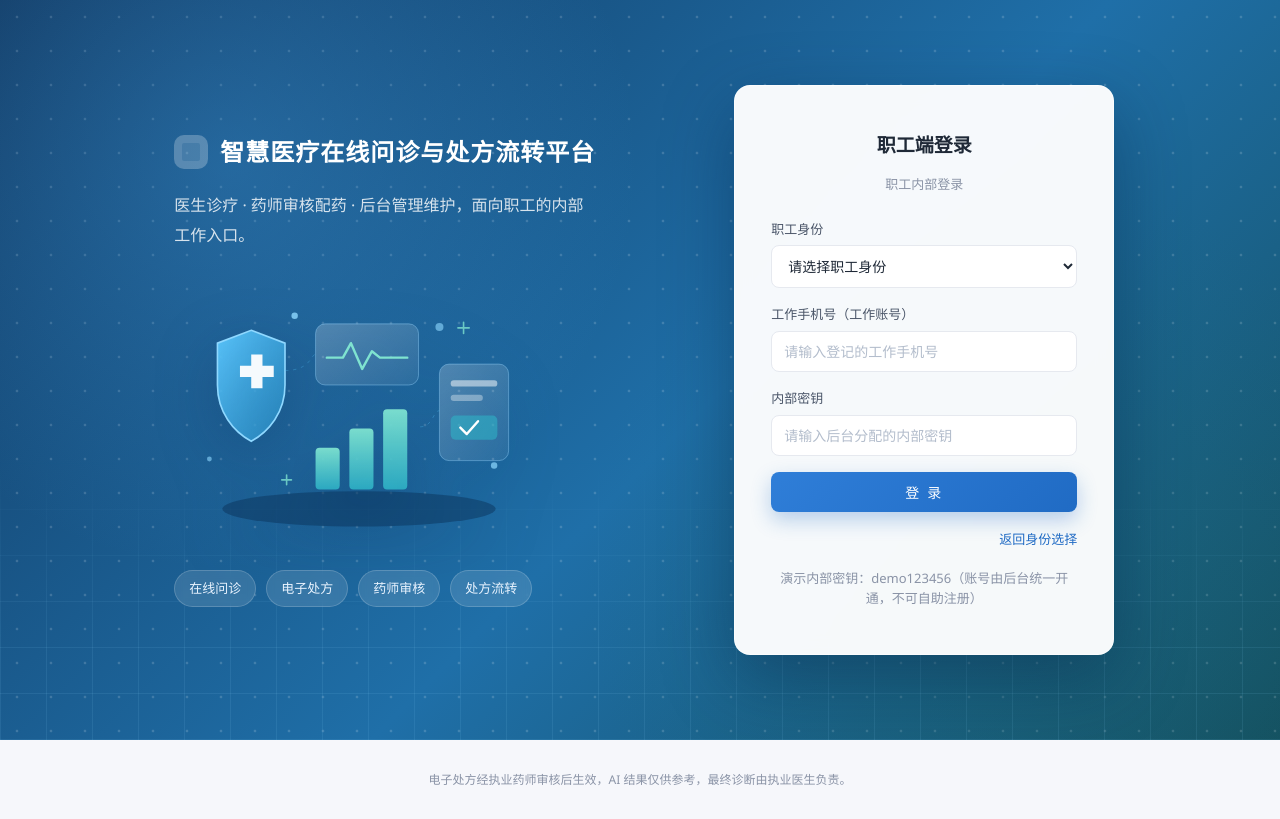
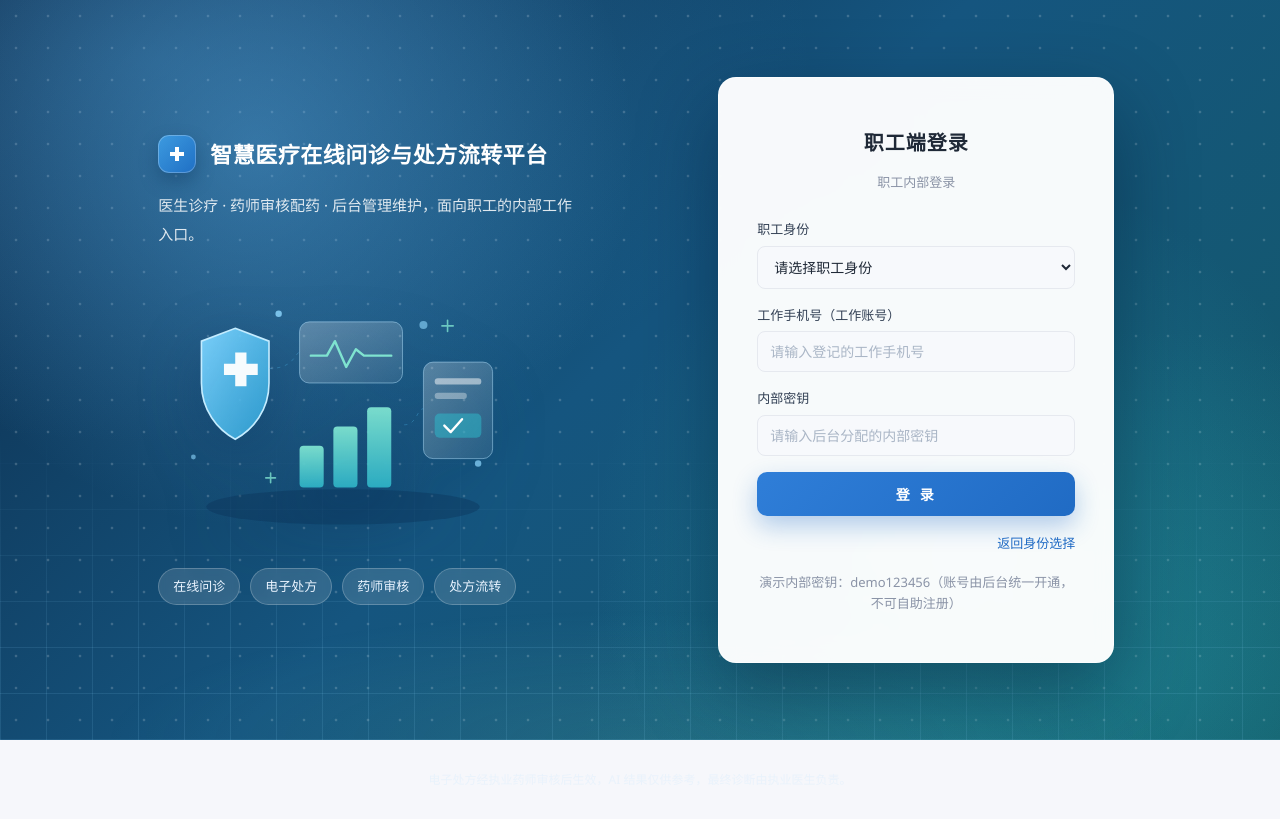
Before and after one commit to GTY123moon/software-eng-project, a Django app: page /accounts/staff/ in a window 1280 px wide. Run offline with Django 4.2, Linux system fonts and the light colour scheme; parts of the project's set-up code (start-up, migrations or seed data) failed here and were passed over.

Commit message:
美化登录封面：品牌十字徽标、卡片质感、角色卡分色与箭头、背景层次及插画提亮

```diff
--- a/static/css/accounts.css
+++ b/static/css/accounts.css
@@ -13,55 +13,74 @@
     justify-content: center;
     gap: 24px;
     overflow: hidden;
-    background: linear-gradient(135deg, #123a63 0%, #1f6fa8 55%, #14505f 100%);
+    /* 深蓝医疗科技底：左上冷蓝 → 中部主蓝 → 右下青蓝，多层径向高光叠加 */
+    background:
+        radial-gradient(1200px 700px at 12% 8%, rgba(76, 164, 224, 0.28) 0, transparent 55%),
+        radial-gradient(1000px 640px at 88% 92%, rgba(38, 158, 168, 0.30) 0, transparent 55%),
+        linear-gradient(135deg, #0c2a49 0%, #15557f 48%, #135a68 100%);
     padding: 24px 16px;
 }
 
-/* 科技感背景：光斑 + 散点点阵 + 底部网格（纯 CSS，无图片） */
+/* 科技感背景：光斑 + 散点点阵（纯 CSS，无图片） */
 .login-wrap::before {
     content: "";
     position: absolute;
     inset: 0;
     pointer-events: none;
     background:
-        radial-gradient(circle at 18% 22%, rgba(64, 156, 224, 0.35) 0, transparent 34%),
-        radial-gradient(circle at 78% 78%, rgba(31, 115, 132, 0.30) 0, transparent 36%),
-        radial-gradient(rgba(255, 255, 255, 0.16) 1.5px, transparent 1.6px);
-    background-size: auto, auto, 34px 34px;
-}
-
+        radial-gradient(circle at 20% 20%, rgba(96, 178, 236, 0.38) 0, transparent 32%),
+        radial-gradient(circle at 76% 74%, rgba(46, 176, 189, 0.32) 0, transparent 34%),
+        radial-gradient(rgba(255, 255, 255, 0.18) 1.5px, transparent 1.6px);
+    background-size: auto, auto, 32px 32px;
+}
+
+/* 底部网格：向上渐隐，叠加一层柔和地面光带 */
 .login-wrap::after {
     content: "";
     position: absolute;
     left: 0;
     right: 0;
     bottom: 0;
-    height: 38%;
+    height: 42%;
     pointer-events: none;
     background:
-        repeating-linear-gradient(90deg, rgba(143, 216, 255, 0.10) 0 1px, transparent 1px 46px),
-        repeating-linear-gradient(0deg, rgba(143, 216, 255, 0.10) 0 1px, transparent 1px 46px);
-    -webkit-mask-image: linear-gradient(transparent, #000 70%);
-    mask-image: linear-gradient(transparent, #000 70%);
+        radial-gradient(60% 60% at 50% 100%, rgba(127, 227, 208, 0.12) 0, transparent 70%),
+        repeating-linear-gradient(90deg, rgba(143, 216, 255, 0.12) 0 1px, transparent 1px 46px),
+        repeating-linear-gradient(0deg, rgba(143, 216, 255, 0.12) 0 1px, transparent 1px 46px);
+    -webkit-mask-image: linear-gradient(transparent, #000 72%);
+    mask-image: linear-gradient(transparent, #000 72%);
+}
+
+/* 登录族页面底部免责小字适配深蓝背景 */
+body:has(.login-wrap) .footer {
+    color: rgba(226, 240, 252, 0.66);
 }
 
 .login-card {
     position: relative;
     z-index: 1;
-    background: rgba(255, 255, 255, 0.96);
-    border: 1px solid rgba(255, 255, 255, 0.6);
-    border-radius: 16px;
-    padding: 32px 36px;
+    background: rgba(255, 255, 255, 0.97);
+    border: 1px solid rgba(255, 255, 255, 0.65);
+    border-radius: 18px;
+    padding: 36px 38px;
     width: 420px;
-    box-shadow: 0 24px 70px rgba(6, 32, 64, 0.40);
-    backdrop-filter: blur(8px);
+    max-width: 92vw;
+    box-shadow: 0 30px 80px rgba(4, 26, 52, 0.45);
+    backdrop-filter: blur(10px);
+}
+
+/* 注册页表单项较多，卡片略加宽 */
+.login-card--register {
+    width: 460px;
 }
 
 .login-card h1 {
-    font-size: 19px;
+    font-size: 20px;
+    font-weight: 700;
     color: var(--text);
     text-align: center;
     margin-bottom: 8px;
+    letter-spacing: 1px;
 }
 
 .login-card h2 {
@@ -75,11 +94,11 @@
     text-align: center;
     color: var(--text-muted);
     font-size: 13px;
-    margin-bottom: 24px;
+    margin-bottom: 26px;
 }
 
 .login-card-narrow {
-    width: 380px;
+    width: 396px;
 }
 
 /* 参考图9：深蓝科技背景 + 右侧白色圆角卡片，左侧为品牌插画装饰区 */
@@ -106,24 +125,31 @@
 .login-side .login-logo {
     display: flex;
     align-items: center;
-    gap: 12px;
-    font-size: 24px;
+    gap: 14px;
+    font-size: 22px;
     font-weight: 700;
-    letter-spacing: 1px;
-}
-
+    letter-spacing: 0.5px;
+    color: #fff;
+}
+
+/* 品牌徽标：渐变圆角方块 + 内嵌白色医疗十字（纯 CSS 拼合） */
 .login-side .login-logo::before {
     content: "";
-    width: 34px;
-    height: 34px;
-    border-radius: 10px;
-    background: rgba(255, 255, 255, 0.16);
-    box-shadow: inset 0 0 0 8px rgba(255, 255, 255, 0.10);
+    width: 38px;
+    height: 38px;
+    flex-shrink: 0;
+    border-radius: 11px;
+    background:
+        linear-gradient(#fff, #fff) center / 14px 4px no-repeat,
+        linear-gradient(#fff, #fff) center / 4px 14px no-repeat,
+        linear-gradient(135deg, #3d9be0 0%, #1f6fc4 100%);
+    box-shadow: 0 8px 18px rgba(13, 54, 96, 0.4),
+                inset 0 0 0 1px rgba(255, 255, 255, 0.25);
 }
 
 .login-side .login-slogan {
-    font-size: 16px;
-    color: rgba(255, 255, 255, 0.82);
+    font-size: 15px;
+    color: rgba(255, 255, 255, 0.85);
     max-width: 420px;
     line-height: 1.9;
 }
@@ -156,9 +182,15 @@
     color: #eaf4ff;
     padding: 7px 14px;
     border-radius: 999px;
-    background: rgba(255, 255, 255, 0.12);
-    border: 1px solid rgba(255, 255, 255, 0.18);
+    background: rgba(255, 255, 255, 0.13);
+    border: 1px solid rgba(255, 255, 255, 0.22);
     backdrop-filter: blur(4px);
+    transition: background 0.2s, border-color 0.2s;
+}
+
+.login-features li:hover {
+    background: rgba(255, 255, 255, 0.23);
+    border-color: rgba(255, 255, 255, 0.34);
 }
 
 .login-wrap.split .login-card {
@@ -170,25 +202,42 @@
 .login-card .btn-primary,
 .role-panel .btn-primary {
     background: linear-gradient(135deg, #2f7ed8 0%, #206bc4 100%);
-    box-shadow: 0 8px 20px rgba(32, 107, 196, 0.30);
-    letter-spacing: 2px;
+    box-shadow: 0 10px 24px rgba(32, 107, 196, 0.32);
+    letter-spacing: 3px;
+    font-weight: 600;
+    padding: 12px 20px;
+    border-radius: 10px;
+    transition: transform 0.15s, box-shadow 0.2s, background 0.2s;
 }
 
 .login-card .btn-primary:hover,
 .role-panel .btn-primary:hover {
     background: linear-gradient(135deg, #2a6fc0 0%, #1a5fa8 100%);
-}
-
-.login-card input,
-.role-panel input,
-.login-card select,
-.role-panel select {
-    background: #f5f8fc;
+    box-shadow: 0 14px 28px rgba(26, 95, 168, 0.36);
+}
+
+.login-card .btn-primary:active,
+.role-panel .btn-primary:active {
+    transform: translateY(1px);
+    box-shadow: 0 6px 16px rgba(26, 95, 168, 0.30);
+}
+
+.login-card .form-group input,
+.role-panel .form-group input,
+.login-card .form-group select,
+.role-panel .form-group select {
+    background: #f7f9fc;
 }
 
 .login-card input::placeholder,
 .role-panel input::placeholder {
-    color: #b3bdcc;
+    color: #aab6c6;
+}
+
+.login-card .form-group label,
+.role-panel .form-group label {
+    color: #334155;
+    font-weight: 500;
 }
 
 .form-row {
--- a/templates/accounts/_login_art.html
+++ b/templates/accounts/_login_art.html
@@ -3,32 +3,32 @@
     <svg viewBox="0 0 460 340" fill="none" xmlns="http://www.w3.org/2000/svg">
         <defs>
             <linearGradient id="artShield" x1="0" y1="0" x2="1" y2="1">
-                <stop offset="0" stop-color="#5cc8ff" stop-opacity="0.95"/>
-                <stop offset="1" stop-color="#2f9fd8" stop-opacity="0.55"/>
+                <stop offset="0" stop-color="#7fd4ff" stop-opacity="0.95"/>
+                <stop offset="1" stop-color="#35b3e8" stop-opacity="0.75"/>
             </linearGradient>
             <linearGradient id="artBar" x1="0" y1="1" x2="0" y2="0">
-                <stop offset="0" stop-color="#2fb6c9" stop-opacity="0.85"/>
+                <stop offset="0" stop-color="#2fb6c9" stop-opacity="0.9"/>
                 <stop offset="1" stop-color="#7fe3d0" stop-opacity="0.95"/>
             </linearGradient>
             <linearGradient id="artCard" x1="0" y1="0" x2="1" y2="1">
-                <stop offset="0" stop-color="#ffffff" stop-opacity="0.22"/>
-                <stop offset="1" stop-color="#ffffff" stop-opacity="0.06"/>
+                <stop offset="0" stop-color="#ffffff" stop-opacity="0.26"/>
+                <stop offset="1" stop-color="#ffffff" stop-opacity="0.08"/>
             </linearGradient>
         </defs>
 
         <!-- 地面光晕 -->
-        <ellipse cx="230" cy="292" rx="170" ry="22" fill="#0b2f55" opacity="0.45"/>
+        <ellipse cx="230" cy="292" rx="170" ry="22" fill="#0b2f55" opacity="0.35"/>
 
         <!-- 左侧：防护盾牌 + 医疗十字 -->
         <g>
             <path d="M96 70 L138 86 L138 138 C138 172 118 196 96 208 C74 196 54 172 54 138 L54 86 Z"
-                  fill="url(#artShield)" stroke="#8fd8ff" stroke-width="2"/>
+                  fill="url(#artShield)" stroke="#c4ecff" stroke-width="2"/>
             <path d="M96 100 h14 v14 h14 v14 h-14 v14 h-14 v-14 h-14 v-14 h14 Z" fill="#ffffff" opacity="0.95"/>
         </g>
 
         <!-- 中间上方：心电卡片 -->
         <g>
-            <rect x="176" y="62" width="128" height="76" rx="12" fill="url(#artCard)" stroke="#9ad6ff" stroke-opacity="0.5"/>
+            <rect x="176" y="62" width="128" height="76" rx="12" fill="url(#artCard)" stroke="#b7e4ff" stroke-opacity="0.6"/>
             <polyline points="190,104 210,104 220,86 234,118 246,96 256,104 290,104"
                        stroke="#7fe3d0" stroke-width="3" stroke-linecap="round" stroke-linejoin="round"/>
         </g>
@@ -42,7 +42,7 @@
 
         <!-- 右侧：平板/处方单 -->
         <g>
-            <rect x="330" y="112" width="86" height="120" rx="12" fill="url(#artCard)" stroke="#9ad6ff" stroke-opacity="0.5"/>
+            <rect x="330" y="112" width="86" height="120" rx="12" fill="url(#artCard)" stroke="#b7e4ff" stroke-opacity="0.6"/>
             <rect x="344" y="132" width="58" height="8" rx="4" fill="#ffffff" opacity="0.5"/>
             <rect x="344" y="150" width="40" height="8" rx="4" fill="#ffffff" opacity="0.35"/>
             <rect x="344" y="176" width="58" height="30" rx="6" fill="#2fb6c9" opacity="0.55"/>
--- a/templates/accounts/register.html
+++ b/templates/accounts/register.html
@@ -7,7 +7,7 @@
 <link rel="stylesheet" href="{% static 'css/accounts.css' %}">
 
 <div class="login-wrap">
-    <div class="login-card">
+    <div class="login-card login-card--register">
         <h1>注册患者账号</h1>
         <p class="sub">填写以下信息完成注册</p>
 
--- a/templates/accounts/role_select.html
+++ b/templates/accounts/role_select.html
@@ -12,7 +12,7 @@
         <p class="sub">请选择登录身份</p>
 
         <div class="role-grid">
-            <a class="role-card" href="{% url 'accounts:login' %}">
+            <a class="role-card role-card--patient" href="{% url 'accounts:login' %}">
                 <div class="entry-icon">患</div>
                 <div class="entry-body">
                     <div class="entry-title">患者</div>
@@ -20,7 +20,7 @@
                 </div>
             </a>
 
-            <a class="role-card" href="{% url 'accounts:staff_entry' %}">
+            <a class="role-card role-card--staff" href="{% url 'accounts:staff_entry' %}">
                 <div class="entry-icon">职</div>
                 <div class="entry-body">
                     <div class="entry-title">职工</div>
```
Also changed, not shown: other parts of static/css/accounts.css (+72 -13 lines).
